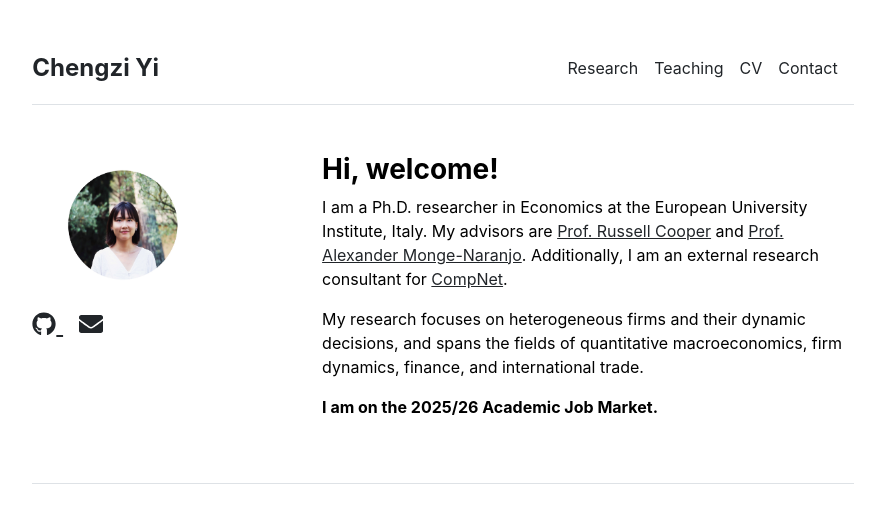
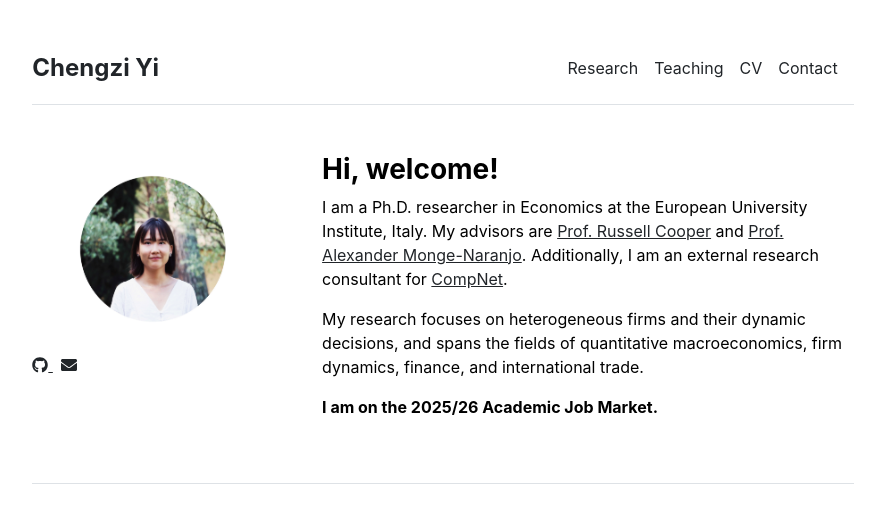
Before and after one commit to chengzi-yi/chengzi-yi.github.io, a Jekyll site: the page built from index.md, in a window 1280 px wide. Shown: the top 523 px of the page, without its empty margins (197-1082 px from the left). Built offline with Jekyll 4.4.1, drawn with Linux system fonts in a browser that asks for light colours.

Commit message:
update home

```diff
--- a/_includes/contact.html
+++ b/_includes/contact.html
@@ -3,7 +3,6 @@
     {% for contact in site.data.settings.contacts %}
     <div class="row g-5 mb-5">
       <div class="col-md-6">
-        <h4>{{ contact.name }}</h4>
         <p>{{ contact.department }}</p>
         <p>{{ contact.institution }}</p>
         <p>{{ contact.institution_address }}</p>
--- a/_layouts/home.html
+++ b/_layouts/home.html
@@ -4,11 +4,11 @@ layout: default
 
 <div class="row g-5 mb-5">
   <div class="col-md-4">
-    <img src="{{ site.github.url }}/assets/img/profile.jpg" alt="Home" width="75%">
+    <img src="{{ site.github.url }}/assets/img/profile.jpg" alt="Home" class="img-fluid" width="100%">
     <div class="mt-3">
       {% for item in site.data.settings.social %}
       {% assign style = item.style | default: 'fab' %}
-      <a href="{{ item.link }}" class="me-3 fs-4" target="_blank" rel="noopener noreferrer" aria-label="{{ item.icon }}">
+      <a href="{{ item.link }}" class="me-2 fs-6" target="_blank" rel="noopener noreferrer" aria-label="{{ item.icon }}">
         <i class="{{ style }} fa-{{ item.icon }}"></i>
       </a>
       {% endfor %}
```
